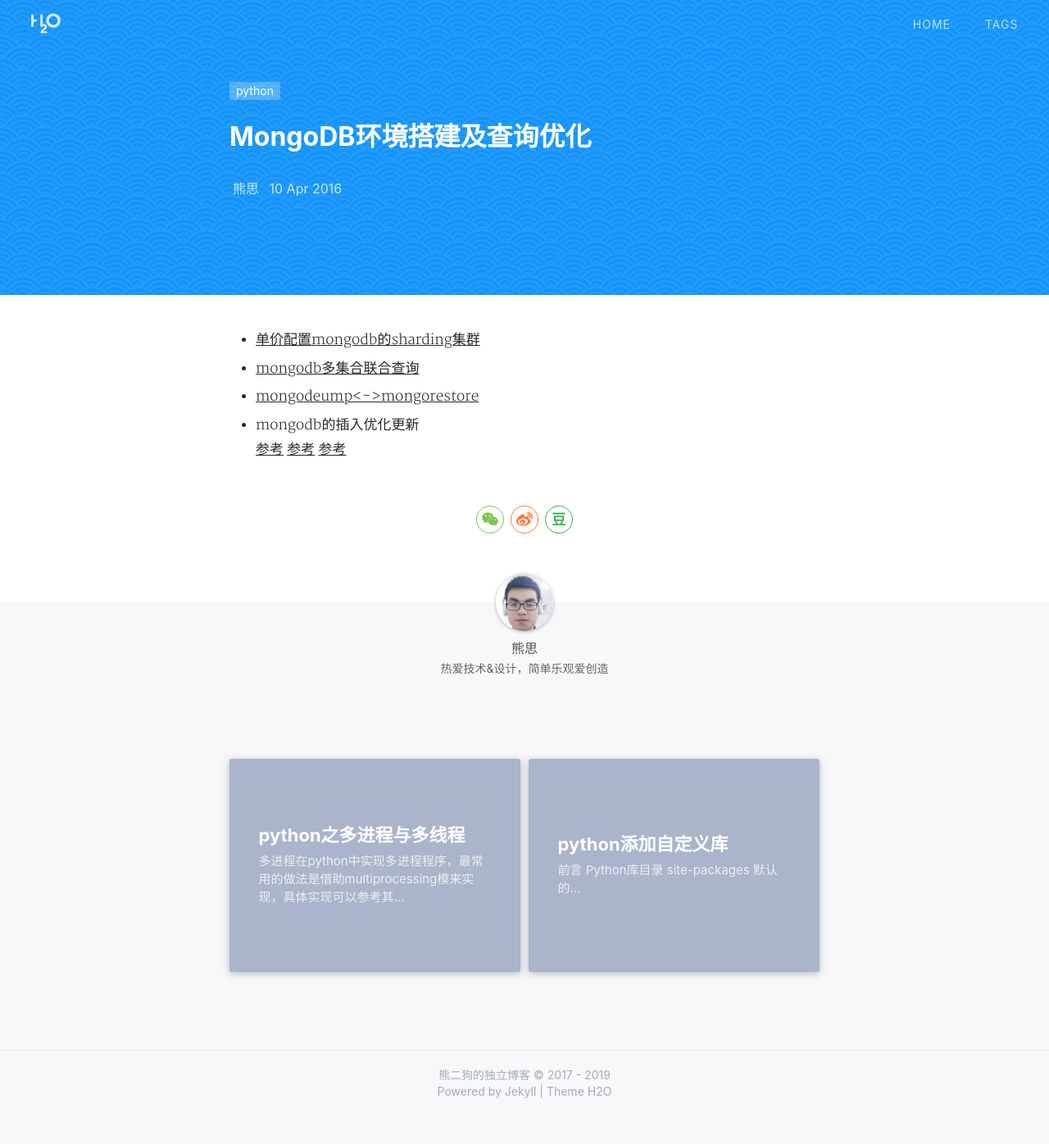
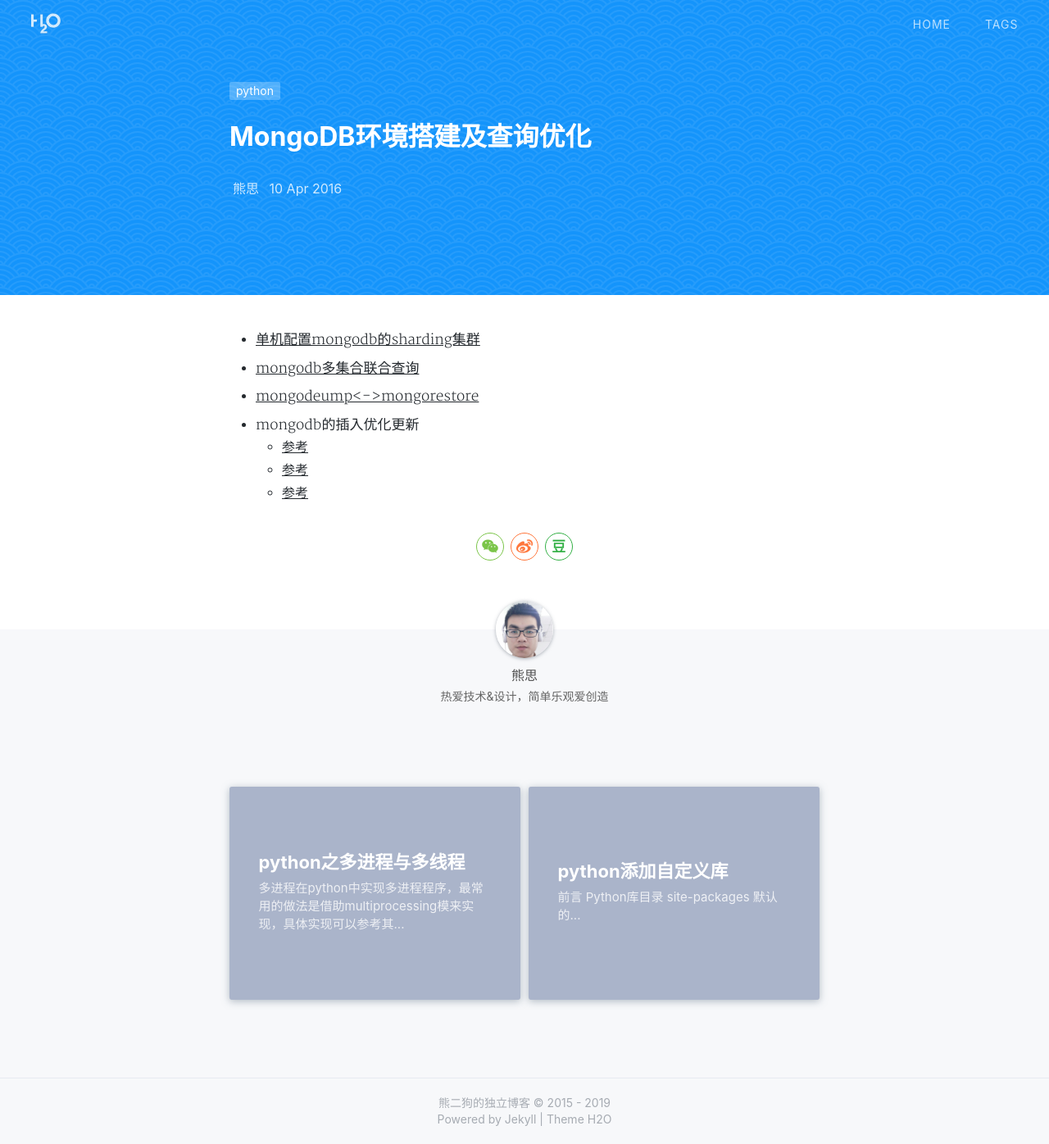
Before and after one commit to nettyxiong/nettyxiong.github.io, a Jekyll site: the page built from _posts/nosql/2016-04-11-mongodb相关参考.md, in a window 1280 px wide and 1396 px high. Shown: the whole window at 82% size. Built offline with Jekyll 4.4.1, drawn with Linux system fonts in a browser that asks for light colours; nearby versions of some CDN libraries; comment, search, counter and statistics services are not loaded; a style sheet for code colours, icons or effects is not loaded; part of the change alters nothing that is shown.

```diff
--- a/_config.yml
+++ b/_config.yml
@@ -1,11 +1,11 @@
 # Site settings 配置站点
 title: '熊二狗的独立博客'
-description: '昵称悟空，千禧一代，前端开发者/伪极客/灵魂摄影师，热爱技术&设计。很高兴能在这里与你分享我对技术和生活的思考。'
-keyword: '熊二狗的独立博客, 廖柯宇的博客, 前端, 前端开发, 前端博客, javascript, vuejs, nodejs, 设计'
-url: 'http://sixiong.github.io' # your host
+description: '熊二狗的独立博客'
+keyword: '熊二狗的独立博客'
+url: 'http://nettyxiong.github.io' # your host
 
 # if you don't need baseurl, you should leave this value blank.
-# baseurl: 'http://sixiong.github.io/'
+# baseurl: 'http://netttxiong.github.io/'
 
 # local test
 baseurl: ''
@@ -17,7 +17,7 @@ nav:
 
 # Footer
 footer:
-  since: 2017
+  since: 2015
 
 # Author 配置博主信息
 author: '熊思'
@@ -32,9 +32,10 @@ search: true
 nightMode: true
 
 # Comments 评论功能
-comments:
-  disqus: true
-  disqus_url: 'https://sixiong.disqus.com/embed.js'
+comment_gitalk_clientId: 0710e2d1a05a4e6851c9
+comment_gitalk_clientSecret: f3bf238ac00991d863d83ed92d4fa290dcdd178e
+comment_gitalk_repo: nettyxiong.github.io
+github_username: nettyxiong
 
 # MathJax 公式支持 by Ray-Eldath
 mathjax: true
@@ -54,8 +55,8 @@ postPatterns: 'seaOfClouds'
 sns:
   weibo: '//weibo.com/sxiong5'
   zhihu: '//zhihu.com/people/xiong-si-50/'
-  github: '//github.com/sixiong'
-  email: 'sxiong@hust.edu.cn'
+  github: '//github.com/nettyxiong'
+  email: 'nettyxiong@tencent.com'
 
 # Tags 设置标签
 recommend-tags: true # whether or not display recommend-tags on the sidebar
--- a/_layouts/post.html
+++ b/_layouts/post.html
@@ -117,27 +117,22 @@
     });
   </script>
 
+  <!-- Gitalk start -->
+  <div id="gitalk-container"></div> <link rel="stylesheet" href="https://cdn.jsdelivr.net/npm/gitalk@1/dist/gitalk.css">
+  <script src="https://cdn.jsdelivr.net/npm/gitalk@1/dist/gitalk.min.js"></script>
   <script>
-    {% if site.comments.disqus %}
-    /**
-     *  RECOMMENDED CONFIGURATION VARIABLES: EDIT AND UNCOMMENT THE SECTION BELOW TO INSERT DYNAMIC VALUES FROM YOUR PLATFORM OR CMS.
-     *  LEARN WHY DEFINING THESE VARIABLES IS IMPORTANT: https://disqus.com/admin/universalcode/#configuration-variables*/
-    /*
-    var disqus_config = function () {
-    this.page.url = PAGE_URL;  // Replace PAGE_URL with your page's canonical URL variable
-    this.page.identifier = PAGE_IDENTIFIER; // Replace PAGE_IDENTIFIER with your page's unique identifier variable
-    };
-    */
-    (function() { // DON'T EDIT BELOW THIS LINE
-      var d = document,
-        s = d.createElement('script');
-      s.src = '{{ site.comments.disqus_url }}';
-      s.setAttribute('data-timestamp', +new Date());
-
-      (d.head || d.body).appendChild(s);
-    })();
-    {% endif %}
+      var gitalk  = new Gitalk ({
+          id: window.location.pathname,   // Ensure uniqueness and length less than 50
+          clientID: '{ {site.comment_gitalk_clientId} }',
+          clientSecret: '{ {site.comment_gitalk_clientSecret} }',
+          repo: '{ {site.comment_gitalk_repo} }',
+          owner: '{ {site.github_username} }',
+          admin: ['{ {site.github_username} }'],
+          distractionFreeMode: false  // Facebook-like distraction free mode
+      })
+      gitalk.render('gitalk-container')
   </script>
+  <!-- Gitalk end -->
 
   <script src="/assets/js/prism.js"></script>
   <script src="/assets/js/index.min.js"></script>
--- a/_posts/nosql/2016-04-11-mongodb相关参考.md
+++ b/_posts/nosql/2016-04-11-mongodb相关参考.md
@@ -7,7 +7,7 @@ tags: python
 date: 2016-04-10
 ---
 
-- [单价配置mongodb的sharding集群](http://www.cnblogs.com/beta2013/p/3810588.html)
+- [单机配置mongodb的sharding集群](http://www.cnblogs.com/beta2013/p/3810588.html)
 
 - [mongodb多集合联合查询](http://chenzhou123520.iteye.com/blog/1637397)
 
@@ -15,6 +15,6 @@ date: 2016-04-10
 
 - mongodb的插入优化更新
 
-  [参考](http://astraylinux.com/2015/07/06/server-mongo-upsert-optimize/)
-  [参考](http://beginman.cn/mongodb/2016/01/04/mongo-basic/)
-  [参考](http://blog.leiqin.info/2012/12/02/%E8%BF%9B%E7%A8%8B-%E7%BA%BF%E7%A8%8B%E5%92%8C%E5%8D%8F%E7%A8%8B%E7%9A%84%E7%90%86%E8%A7%A3.html)
+  - [参考](http://astraylinux.com/2015/07/06/server-mongo-upsert-optimize/)
+  - [参考](http://beginman.cn/mongodb/2016/01/04/mongo-basic/)
+  - [参考](http://blog.leiqin.info/2012/12/02/%E8%BF%9B%E7%A8%8B-%E7%BA%BF%E7%A8%8B%E5%92%8C%E5%8D%8F%E7%A8%8B%E7%9A%84%E7%90%86%E8%A7%A3.html)
```
